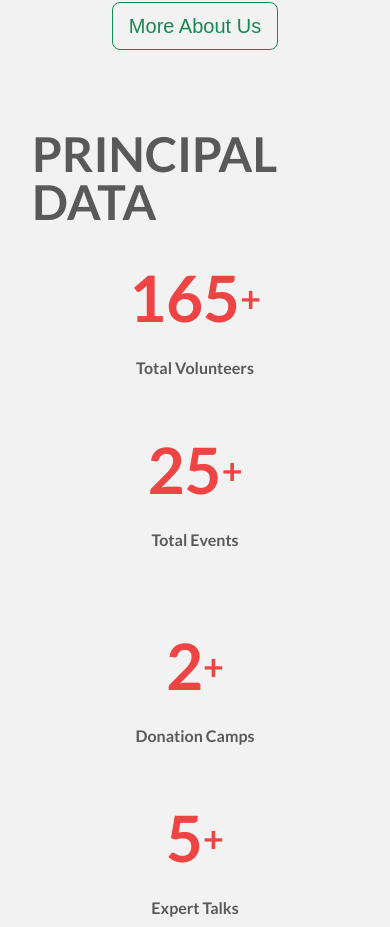
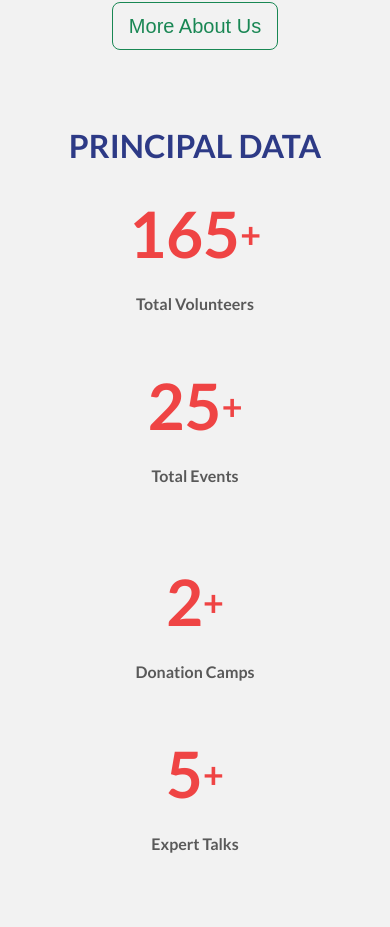
Before and after one commit to Doobiii/project_nss, a React (Create React App) app: page / in a window 390 px wide. Shown: the part 890-1817 px from the top of the page. Built offline with nearby package versions, Linux system fonts and the light colour scheme.

Commit message:
principal data-mini changes

```diff
--- a/src/components/home/Home.jsx
+++ b/src/components/home/Home.jsx
@@ -55,7 +55,7 @@ const Home = () => {
         </div>
 
         <div className="status p-12  font-sans min-h-1/2 my-10">
-        <p className="data text-6xl font-bold xl:12 lg:px-24 md:px-24">PRINCIPAL DATA</p>
+        <p className="data text-5xl font-bold 2xl:px-36 xl:px-36 lg:px-36 md:px-24">PRINCIPAL DATA</p>
           <div className="xl:12 lg:px-20 md:px-24 grid grid-cols-1 sm:grid-cols-2 gap-4">
             <div className="bigbox1 grid md:grid-cols-2 ">
               <div className=" boxes text-4xl font-bold flex flex-col items-center justify-center ">
--- a/src/components/home/home.css
+++ b/src/components/home/home.css
@@ -3,6 +3,9 @@
     font-family: "Lato", sans-serif;
     font-weight: 700;
     font-style: normal;
+}
+.data{
+    color: #2d3a86;;
 }
 .grid{
     gap: 0;
@@ -17,6 +20,12 @@
     }
 
 @media only screen and (max-width: 924px){
+    .data{
+        font-size: 2.5rem;
+        display: flex;
+        align-items: center;
+        justify-content: center;
+    }
     .status{
         padding: 2rem;
     }
@@ -51,3 +60,12 @@
     }
 
 }
+
+@media only screen and (max-width: 425px){
+    .data{
+        font-size: 2rem;
+        display: flex;
+        align-items: center;
+        justify-content: center;
+    }
+}
```
